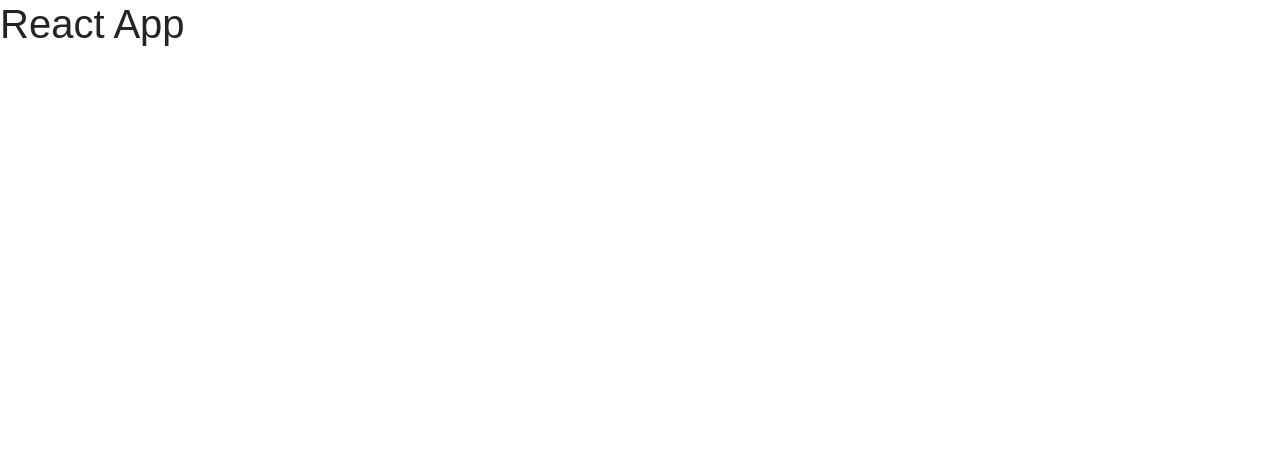
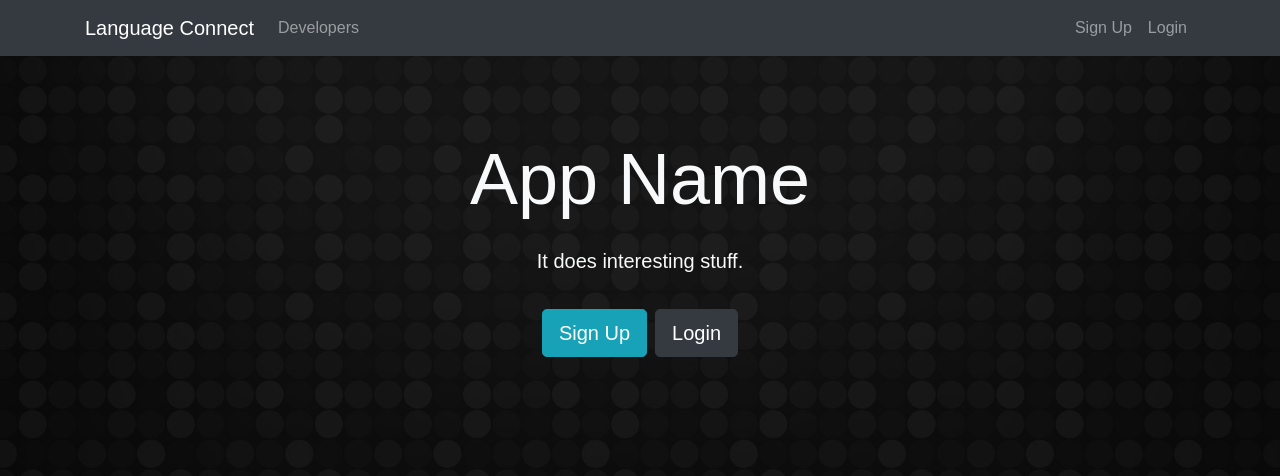
Before and after one commit to cjhawk7/profileapp, a React (Create React App) app in the folder client/: page / in a window 1280 px wide. Shown: the top 476 px of the page. Built offline with nearby package versions, Linux system fonts and the light colour scheme.

Commit message:
nav/footer component

```diff
--- a/client/src/App.js
+++ b/client/src/App.js
@@ -1,11 +1,16 @@
 import React, { Component } from "react";
 import "./App.css";
+import Navbar from "./components/layout/Navbar";
+import Footer from "./components/layout/Footer";
+import Landing from "./components/layout/Landing";
 
 class App extends Component {
   render() {
     return (
       <div className="App">
-        <h1>React App</h1>
+        <Navbar />
+        <Landing />
+        <Footer />
       </div>
     );
   }
--- /dev/null
+++ b/client/src/components/layout/Footer.js
@@ -0,0 +1,12 @@
+import React from "react";
+
+export default () => {
+  return (
+    //   using emmett for styling
+    <footer className="bg-dark text-white.mt-5.p-4 text-center">
+      <a className="nav-link" href="login.html">
+        stuff here
+      </a>
+    </footer>
+  );
+};
--- /dev/null
+++ b/client/src/components/layout/Landing.js
@@ -0,0 +1,30 @@
+import React, { Component } from "react";
+
+class Landing extends Component {
+  render() {
+    return (
+      <div className="landing">
+        {/* using emmett here for styling... */}
+        <div className="dark-overlay landing-inner text-light">
+          <div className="container">
+            <div className="row">
+              <div className="col-md-12 text-center">
+                <h1 className="display-3 mb-4">App Name</h1>
+                <p className="lead"> It does interesting stuff.</p>
+                <hr />
+                <a href="register.html" className="btn btn-lg btn-info mr-2">
+                  Sign Up
+                </a>
+                <a href="login.html" className="btn btn-lg btn-dark">
+                  Login
+                </a>
+              </div>
+            </div>
+          </div>
+        </div>
+      </div>
+    );
+  }
+}
+
+export default Landing;
--- /dev/null
+++ b/client/src/components/layout/Navbar.js
@@ -0,0 +1,54 @@
+import React, { Component } from "react";
+// need to change styling!
+// need to change styling!
+// need to change styling!
+// need to change styling!
+// need to change styling!
+
+class Navbar extends Component {
+  render() {
+    return (
+      <nav className="navbar navbar-expand-sm navbar-dark bg-dark mb-4">
+        <div className="container">
+          <a className="navbar-brand" href="landing.html">
+            Language Connect
+          </a>
+          <button
+            className="navbar-toggler"
+            type="button"
+            data-toggle="collapse"
+            data-target="#mobile-nav"
+          >
+            <span className="navbar-toggler-icon" />
+          </button>
+
+          <div className="collapse navbar-collapse" id="mobile-nav">
+            <ul className="navbar-nav mr-auto">
+              <li className="nav-item">
+                <a className="nav-link" href="profiles.html">
+                  {" "}
+                  Developers
+                </a>
+              </li>
+            </ul>
+
+            <ul className="navbar-nav ml-auto">
+              <li className="nav-item">
+                <a className="nav-link" href="register.html">
+                  Sign Up
+                </a>
+              </li>
+              <li className="nav-item">
+                <a className="nav-link" href="login.html">
+                  Login
+                </a>
+              </li>
+            </ul>
+          </div>
+        </div>
+      </nav>
+    );
+  }
+}
+
+export default Navbar;
```
